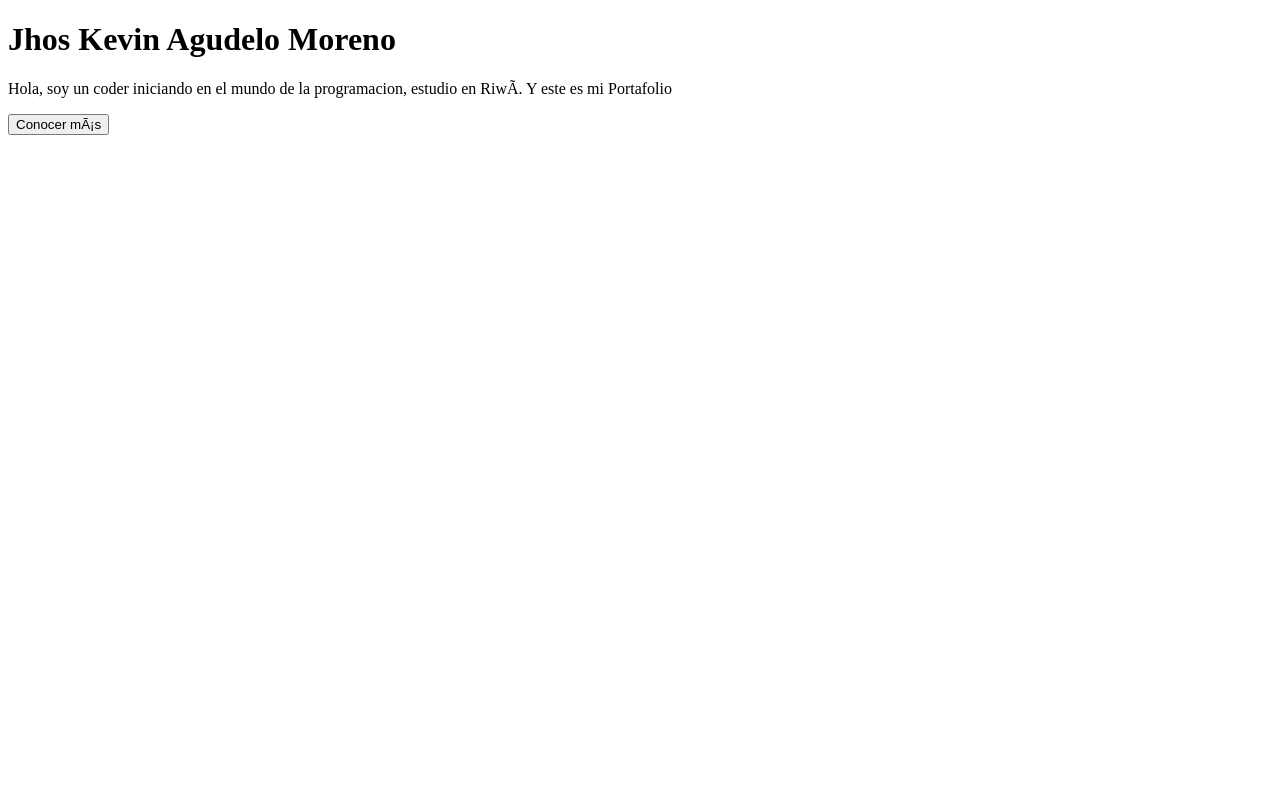
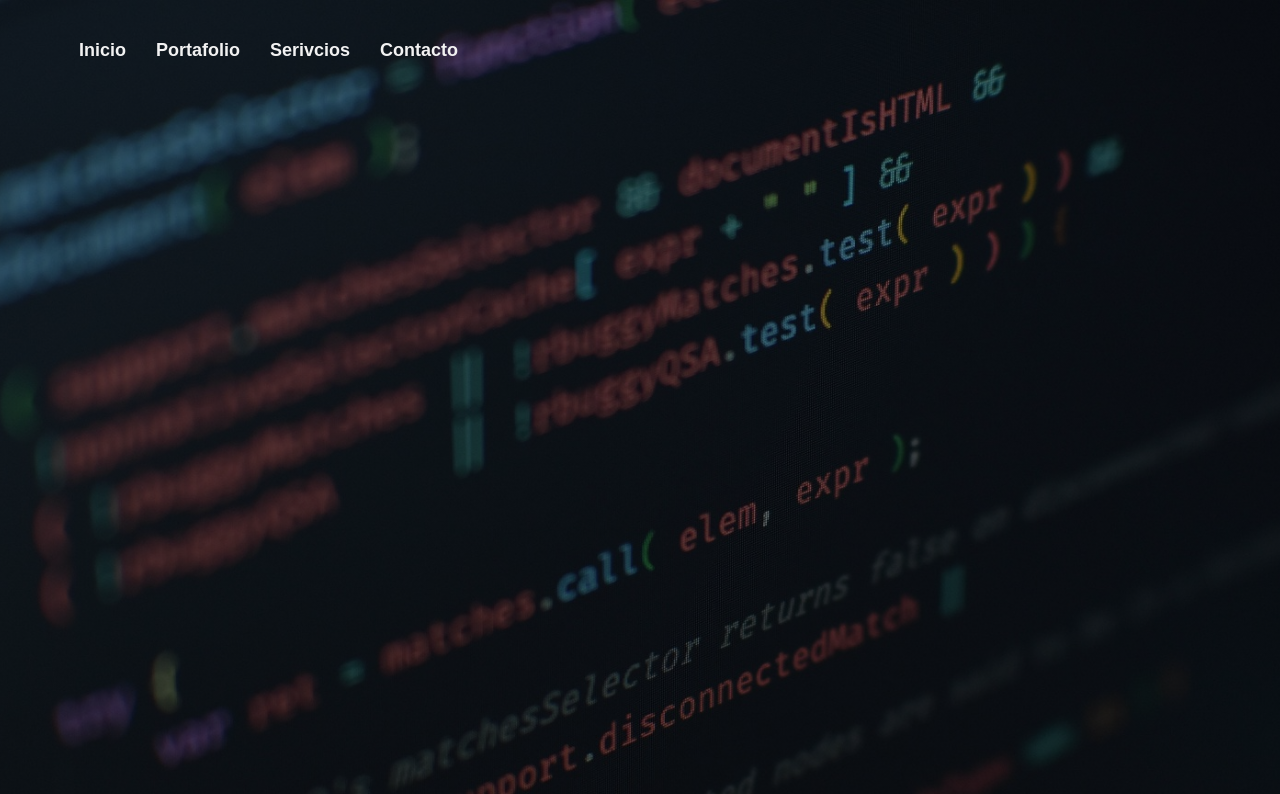
Before and after one commit to Moren0k/HTML-CSS, a plain HTML site: page Portfolio_Challenge/index.html in a window 1280 px wide. Shown: the top 794 px of the page. Drawn offline with Linux system fonts and the light colour scheme.

Commit message:
PortafolioWeb

```diff
--- a/Portfolio_Challenge/index.html
+++ b/Portfolio_Challenge/index.html
@@ -1,16 +1,27 @@
 <!DOCTYPE html>
 <html lang="es">
-<head>
-    <meta charset="UTF-5">
-    <meta name="viewport" content="width=device-width, initial-scale=1.0">
-    <link rel="stylesheet" href="css/estilos.css">
-    <title>KevinMoreno Riwí</title>
-</head>
-<body>
-    <h1>Jhos Kevin Agudelo Moreno</h1>
-    <p>Hola, soy un coder iniciando en el mundo de la programacion,
-    estudio en Riwí. Y este es mi Portafolio
-    </p>
-    <button>Conocer más</button>
-</body>
+    <head>
+        <meta charset="UTF-8">
+        <meta name="viewport" content="width=device-width, initial-scale=1.0"> <!-- configures the viewport to ensure proper display of mobile display -->
+        <meta name="author" content="Jhos Kevin Agudelo Moreno"> <!-- Specifies the author of the web page -->
+        <meta http-equiv="X-UA-Compatible" content="IE=edge" /> <!-- Avoid legacy compatibility modes. -->
+        <link rel="preconnect" href="https://fonts.gstatic.com" /> <!-- Optimize connections -->
+        <link rel="stylesheet" href="style.css"> <!-- connect css sheet -->
+        <title>Jhos Kevin Agudelo Moreno</title> <!-- Title on the web page-->
+    </head>
+
+    <body>
+        <header id="header">
+            <label for="menu">
+                <h1>Kevin Moreno</h1>
+            </label>
+
+            <uc class="menu">
+                <li class="item">Inicio</li>
+                <li class="item">Portafolio</li>
+                <li class="item">Serivcios</li>
+                <li class="item">Contacto</li>
+            </uc>
+        </header>
+    </body>
 </html>
--- /dev/null
+++ b/Portfolio_Challenge/style.css
@@ -0,0 +1,60 @@
+* {
+    list-style: none;
+    box-sizing: border-box;
+
+}
+
+body {
+    height: 145vh;
+    position: relative;
+    background-image: linear-gradient(
+        rgba(0,0,0,0.5),
+        rgba(0,0,0,0.5)),
+        url(img/hero.jpg);
+    background-position: center center;
+    background-repeat: no-repeat;
+    background-size: cover;
+    font-family: Arial, Helvetica, sans-serif;
+}
+
+header {
+    width: 100%;
+    position: fixed;
+    top: 0;
+    left: 0;
+    display: flex;
+    justify-content: space-between;
+    align-items: center;
+    padding: 0 5%;
+    height: 100px;
+}
+
+.menu {
+    display: flex;
+    justify-content: center;
+    align-items: center;
+}
+
+.item {
+    margin: 0 15px;
+    font-size: 18px;
+    font-weight: 600;
+    cursor: pointer;
+    color: #f2f2f2;
+}
+
+.item:hover {
+    color: #ff2258;
+
+}
+
+label {
+    cursor: pointer;
+    display: none;
+}
+
+.btn {
+    padding: 10px 24px;
+    border-radius: 30px;
+
+}
--- a/Portfolio_Challenge/styles.css
+++ /dev/null
@@ -1,2 +0,0 @@
-*{margin:0;padding:0;box-sizing:border-box;}
-html{font-family:sans-serif;line-height:1.5;}
```
Also changed, not shown: Portfolio_Challenge/img/hero.jpg (added).
